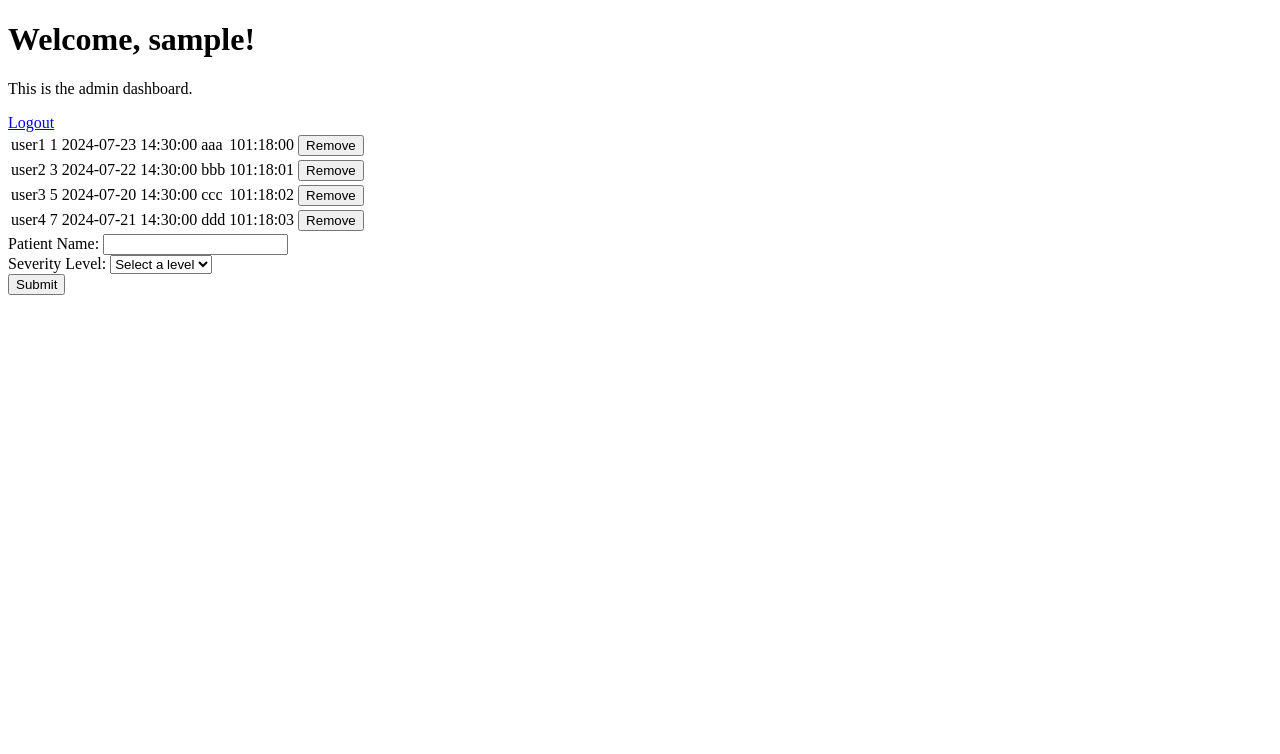
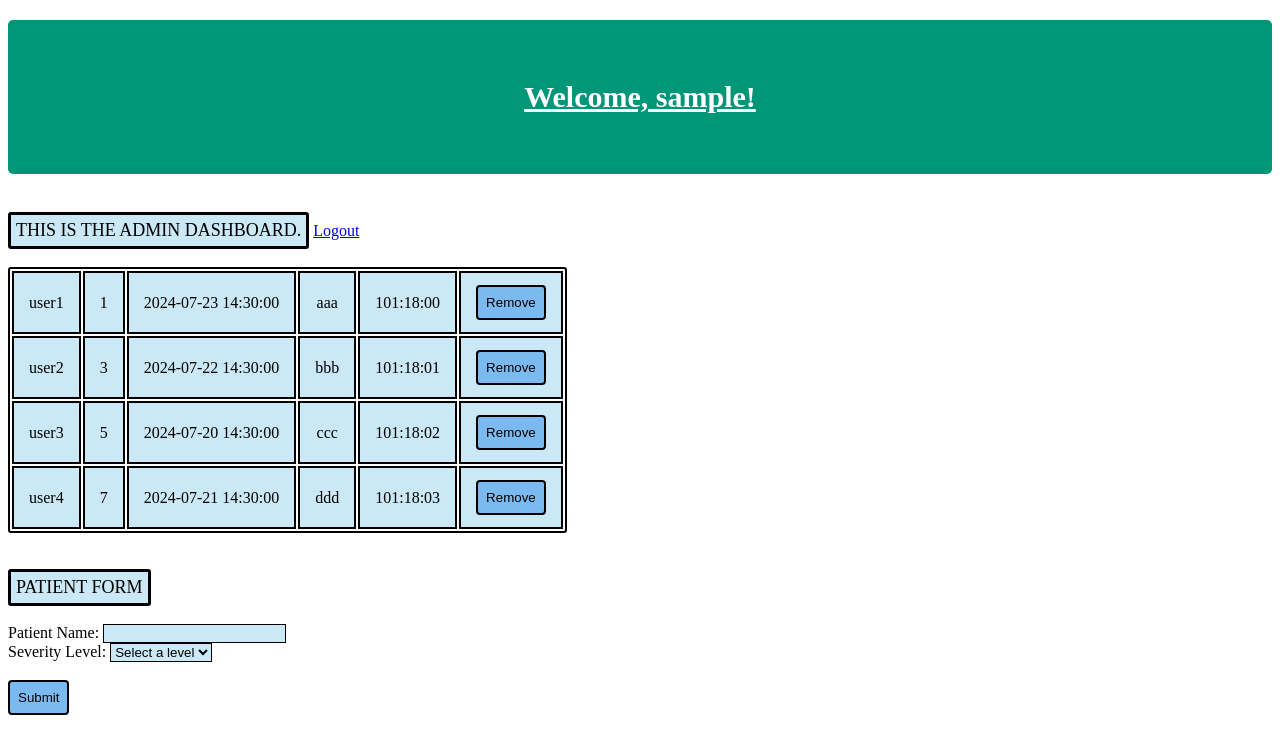
Before and after one commit to adamzhou03/emergency_waitlist, a PHP site: page /admin.php in a window 1280 px wide. Shown: the top 754 px of the page. Run offline with PHP 8.4, Linux system fonts and the light colour scheme; the visitor is signed in with stand-in values (Sample User, id 1); data comes from the database, SQL or seed files in the repository; data that the repository does not hold is empty.

Commit message:
Added Style Sheet

```diff
--- a/admin.php
+++ b/admin.php
@@ -5,10 +5,11 @@
     <meta charset="UTF-8">
     <script src="admin_scripts.js"></script>
     <title>Admin Dashboard</title>
+    <link rel="stylesheet" href="styles.css">
 </head>
 <body>
     <h1>Welcome, <?php echo htmlspecialchars($_SESSION["username"]); ?>!</h1>
-    <p>This is the admin dashboard.</p>
+    <p id="admin_titles">This is the admin dashboard.</p>
     <a href="admin_logout.php">Logout</a>
     <table id="patient_table">
     <th>
@@ -30,6 +31,10 @@
 
 <form id='patientForm'>
         <div>
+            <br>
+            <p id="admin_titles">Patient Form</p>
+        </div>
+        <div>
             <label for="patient_name">Patient Name:</label>
             <input type="text" id="patient_name" name="patient_name" required>
         </div>
@@ -50,6 +55,7 @@
             </select>
         </div>
         <div>
+            <br>
             <button type="submit">Submit</button>
         </div>
 
--- a/admin_login.php
+++ b/admin_login.php
@@ -4,6 +4,7 @@
 <head>
     <meta charset="UTF-8">
     <title>Admin Login</title>
+    <link rel="stylesheet" href="styles.css">
 </head>
 <body>
     <h2>Admin Login</h2>
--- a/index.php
+++ b/index.php
@@ -3,6 +3,7 @@
 <head>
     <meta charset="UTF-8">
     <meta name="viewport" content="width=device-width, initial-scale=1.0">
+    <link rel="stylesheet" href="styles.css">
 </head>
 <body>
 
--- /dev/null
+++ b/styles.css
@@ -0,0 +1,53 @@
+#patient_table {
+    border: 2px solid;
+    border-radius: 3px;
+}
+
+th {
+    padding: 12px 15px;
+    border: 2px solid;
+    text-align: center;
+    background-color: aliceblue;
+}
+
+td {
+    padding: 12px 15px;
+    border: 2px solid;
+    text-align: center;
+    background-color: rgb(202, 232, 245);
+}
+
+#admin_titles, #user_titles{
+    display: inline-flex;
+    font-size: large;
+    font-weight: 100;
+    text-transform: uppercase;
+    padding: 5px;
+    border-radius: 3px;
+    background-color: rgb(202, 232, 245);
+    border-style: solid;
+
+}
+
+#severity_level, #patient_name, #username, #user_name, #password, #code{
+    background-color: rgb(202, 232, 245);
+    border: 1px solid;
+}
+
+button{
+    background-color: #7bbaf1;
+    display: inline-block;
+    border: 2px solid;
+    border-radius: 4px;
+    padding: 8px;
+}
+
+h1, h2{
+    text-decoration: underline;
+    padding: 60px;
+    text-align: center;
+    background: #009678;
+    color: white;
+    font-size: 30px;
+    border-radius: 5px;
+}
--- a/user.php
+++ b/user.php
@@ -4,12 +4,13 @@
 <head>
     <meta charset="UTF-8">
     <script src="user_scripts.js"></script>
+    <link rel="stylesheet" href="styles.css">
     <title>User Dashboard</title>
 </head>
 <body>
     <h1>Welcome, <?php echo htmlspecialchars($_SESSION["patient_name"]); ?>!</h1>
     <p>Your code is: <?php echo htmlspecialchars($_SESSION["code"]); ?></p>
-    <p>This is the user dashboard.</p>
+    <p id="user_titles">This is the user dashboard.</p>
     <a href="user_logout.php">Logout</a>
 </body>
 </html>
--- a/user_login.php
+++ b/user_login.php
@@ -5,6 +5,7 @@
 <head>
 <meta charset = 'UTF-8'>
 <title>User Login</title>
+<link rel="stylesheet" href="styles.css">
 </head>
 <body>
 <h2>User Login</h2>
```
